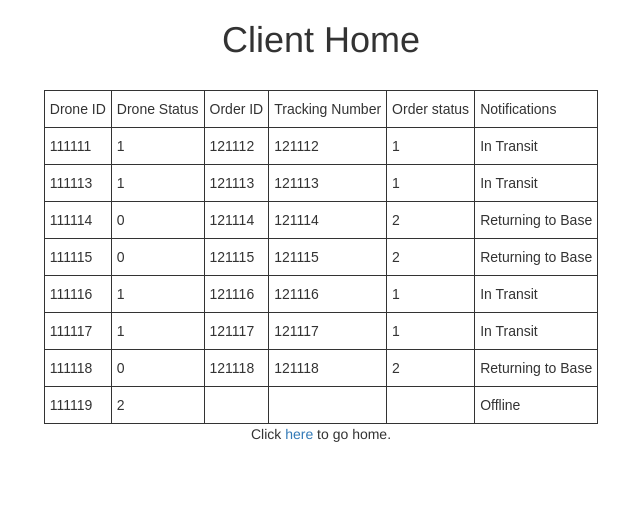
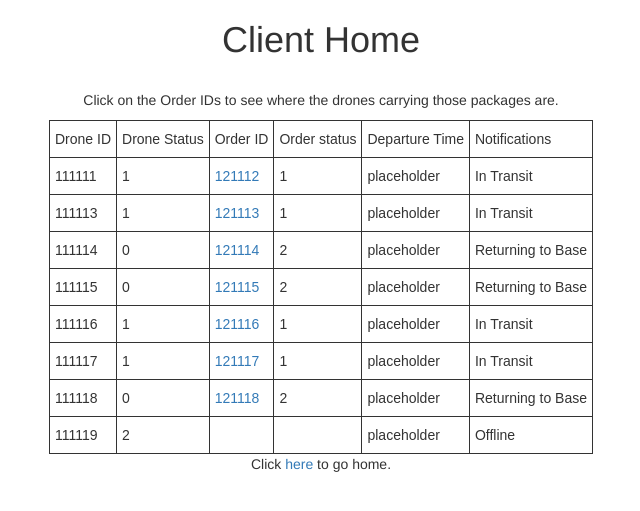
Before and after one commit to PaulLaliberte/Project_CSCI3308, a PHP site: page /clientHome.php in a window 1280 px wide. Shown: the top 511 px of the page, without its empty margins (319-959 px from the left). Run offline with PHP 8.4, Linux system fonts and the light colour scheme; data comes from the database, SQL or seed files in the repository.

Commit message:
Add a link to tracker_v2.php to each order ID in the table on the clientHome.php page and add a departure time column.

```diff
--- a/web/php/clientHome.php
+++ b/web/php/clientHome.php
@@ -27,13 +27,14 @@ if ($conn->connect_error) {
     <body>
         <div class="container" style="margin-left:auto;margin-right:auto;text-align:center;">
             <h1>Client Home</h2><br>
+            <p>Click on the Order IDs to see where the drones carrying those packages are.</p>
             <table class="tg">
 			<tr>
 			<th class="tg-yw4l">Drone ID</th>
 			<th class="tg-yw4l">Drone Status</th>
 			<th class="tg-yw4l">Order ID</th>
-			<th class="tg-yw4l">Tracking Number</th>
 			<th class="tg-yw4l">Order status</th>
+			<th class="tg-yw4l">Departure Time</th>
 			<th class="tg-yw4l">Notifications</th>
 			</tr>
 			<?php
@@ -47,9 +48,9 @@ if ($conn->connect_error) {
 					echo '<tr>
 					<td class="tg-yw4l">'.$row["Id"].'</td>
 					<td class="tg-yw4l">'.$row["status"].'</td>
-					<td class="tg-yw4l">'.$row["OrderId"].'</td>
-					<td class="tg-yw4l">'.$row["OrderId"].'</td>
+					<td class="tg-yw4l"><a href="/tracking_v2.php?OrderId='.$row["OrderId"].'">'.$row["OrderId"].'</a></td>
 					<td class="tg-yw4l">'.$row["Status"].'</td>
+					<td class="tg-yw4l">'."placeholder".'</td>
 					<td class="tg-yw4l">'.$row["Details"].'</td>
 					</tr>';
 
```
